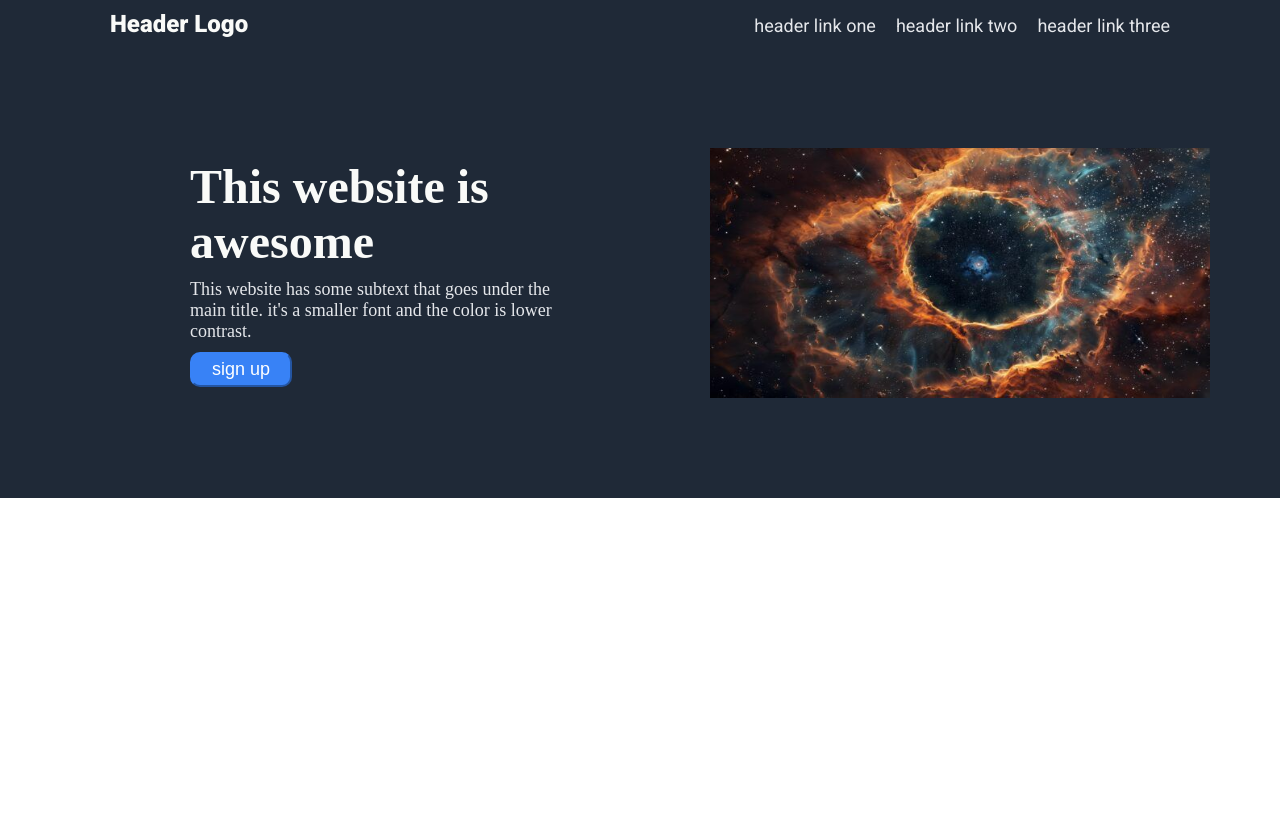
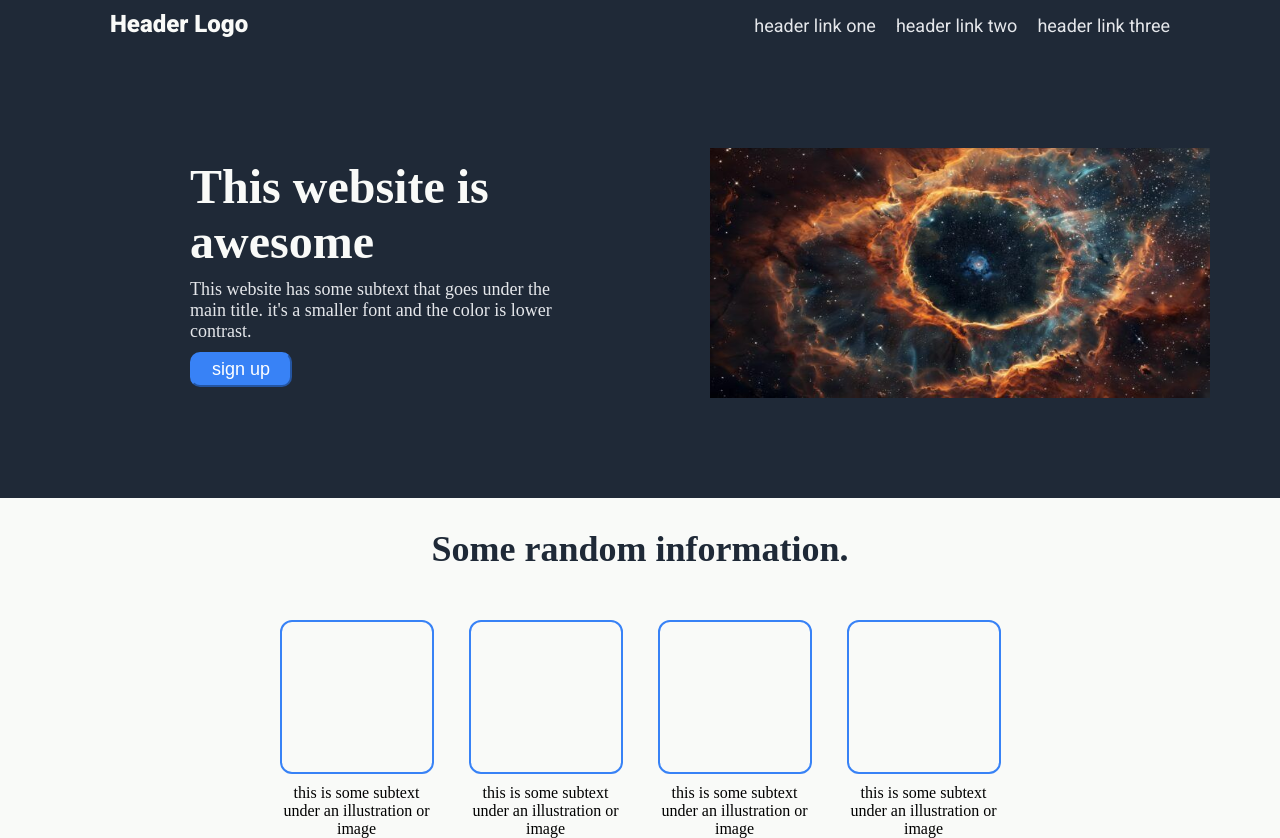
Before and after one commit to AHE04/landing-page, a plain HTML site: page index.html in a window 1280 px wide. Before the commit the page ends 800 px from the top, so only its background shows below. Drawn offline with Linux system fonts and the light colour scheme.

Commit message:
add second layer of index.html
added the second layer like boxes and text under them

```diff
--- a/index.html
+++ b/index.html
@@ -12,7 +12,7 @@
 </head>
 <body>
 
-<div class="all">
+  <div class="theheader">
 
     <div class="header">
         <div class="left-links">
@@ -61,6 +61,51 @@
 
     <div class="second">
 
+        <div class="titleoftwo">
+            Some random information.
+        </div>
+
+        <div class="secondboxes">
+            <div class="boxone">
+                <div class="defaultbox">
+
+                </div>
+
+                <div class="caption">
+                    this is some subtext under an illustration or image
+                </div>
+            </div>
+            <div class="boxtwo">
+                <div class="defaultbox">
+
+                </div>
+                <div class="caption">
+                    this is some subtext under an illustration or image
+                </div>
+
+            </div>
+            <div class="boxthree">
+                <div class="defaultbox">
+
+                </div>
+
+                <div class="caption">
+                    this is some subtext under an illustration or image
+                </div>
+
+            </div>
+            <div class="boxfour">
+                <div class="defaultbox">
+
+                </div>
+                <div class="caption">
+                    this is some subtext under an illustration or image
+                </div>
+            </div>
+        </div>
+
+
+
     </div>
 
 
--- a/style.css
+++ b/style.css
@@ -4,7 +4,7 @@ body{
 }
 
 
-.all{
+.theheader{
     font-family: 'Roboto' , sans-serif;
     display: flex;
     flex-direction: column;
@@ -101,3 +101,58 @@ padding-top: 5px;
     justify-content: right;
     align-items: center;
 }
+
+.second {
+    display: flex;
+    flex-direction: column;
+    background-color: #F9FAF8;
+}
+
+.titleoftwo{
+    font-size: 36px;
+    color: #1F2937;
+    font-weight: 900;
+    display: flex;
+    justify-content: center;
+    background-color:#F9FAF8 ;
+    padding-top: 30px;
+}
+
+.secondboxes {
+    padding-top: 50px;
+    display: flex;
+    gap: 35px;
+    margin-left: auto;
+    margin-right: auto;
+}
+
+.boxone , .boxtwo , .boxthree , .boxfour {
+    background-color:#F9FAF8 ;
+
+    margin-left: auto;
+    display: flex;
+    flex-direction: column;
+    justify-content: space-around;
+    align-items: center;
+}
+.defaultbox {
+    width: 150px;
+    height: 150px;
+    border: 2px solid #3882F6;
+    border-radius: 12px;
+    margin-left: auto;
+    margin-right: auto;
+    gap: 30px;
+    align-items: center;
+}
+
+.caption {
+    background-color: #F9FAF8;
+    margin-left: auto;
+    margin-right: auto;
+    display: flex;
+    justify-content: center;
+    padding-top: 10px;
+    width: 150px;
+    text-align: center;
+}
```
